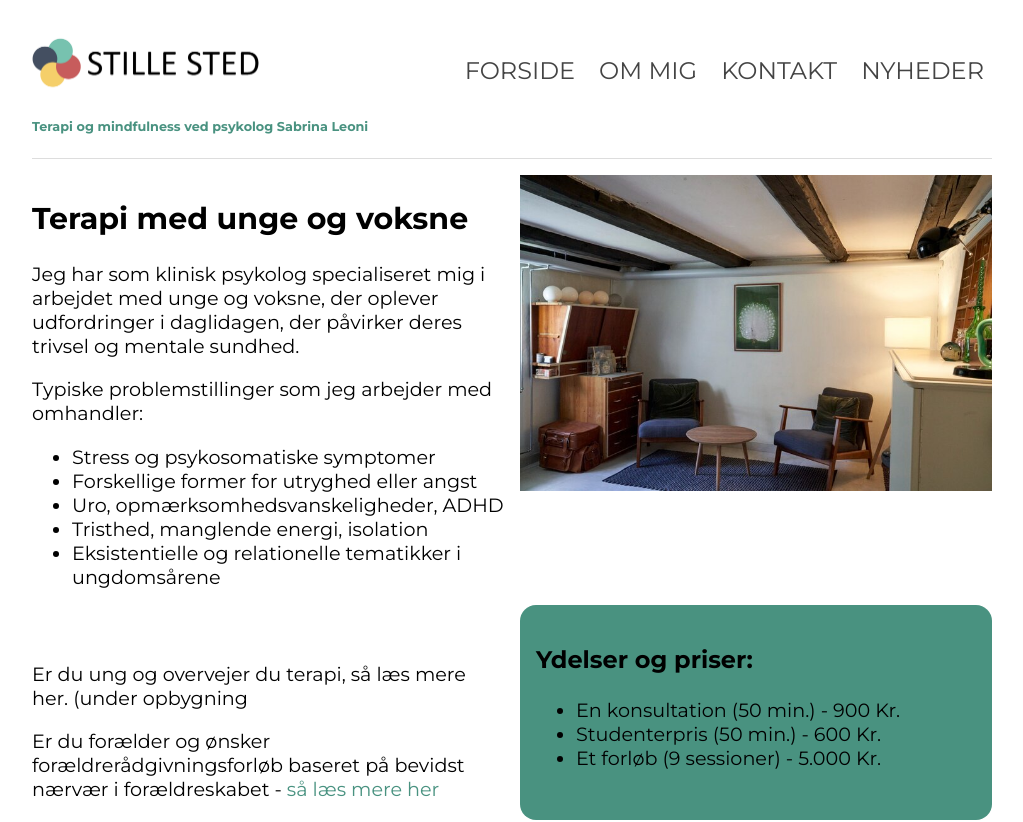
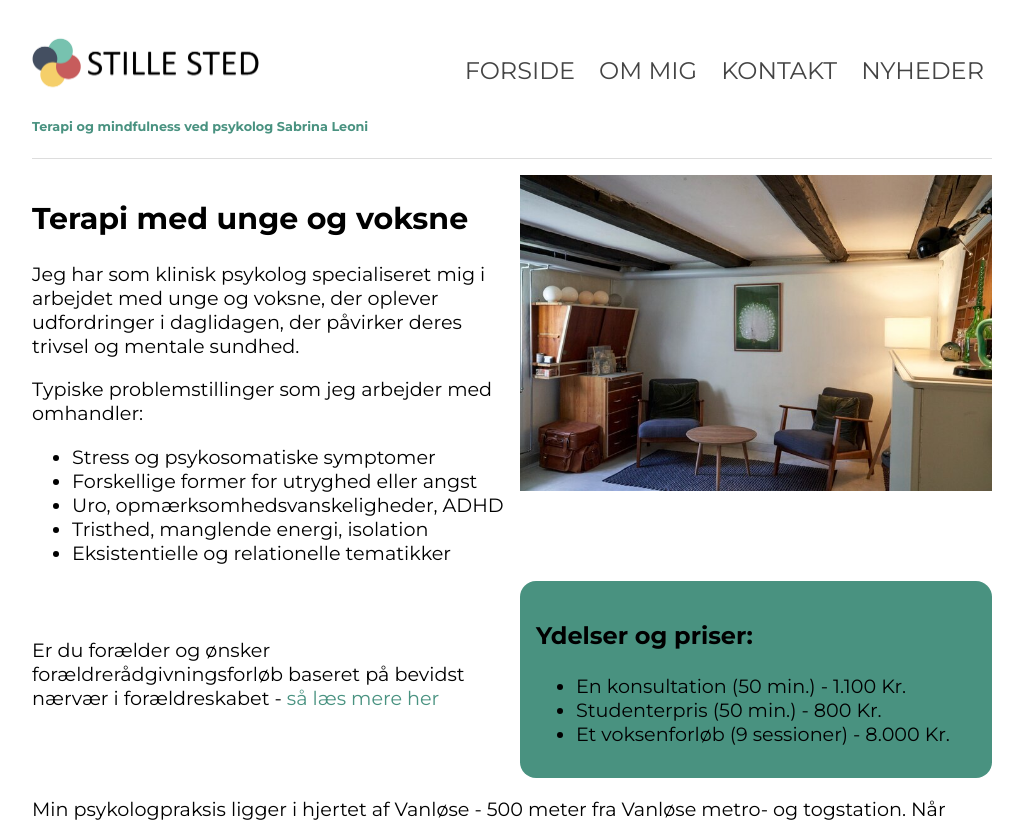
Before and after one commit to ajleoni/stillested.dk, a Next.js app: page /terapi in a window 1280 px wide. Shown: the top 822 px of the page, without its empty margins (128-1151 px from the left). Built offline with nearby package versions, Linux system fonts and the light colour scheme.

Commit message:
Small updates

```diff
--- a/components/Pages/AboutPage/AboutPage.js
+++ b/components/Pages/AboutPage/AboutPage.js
@@ -12,7 +12,6 @@ aboutText.p2 = 'Til dagligt arbejder jeg i Center for Mental Sundhed, København
 aboutText.p3 = 'Som psykolog er jeg stærkt forankret i den nyeste kliniske viden og terapeutiske udviklinger samt udviklingspsykologisk viden. Jeg arbejder med den metode, der passer til den enkeltes behov og livssituation, men er særligt inspireret af relationelle og mentaliseringsfremmende tilgange, ACT, Compassion Focused Therapy og Mindfulness-Baseret Kognitiv Terapi. ';
 aboutText.p4 = 'Jeg er uddannet i Mindfulness-Baseret Kognitiv Terapi for voksne med stress, angst eller depression ved Bangor University, Wales. Derudover er jeg uddannet og certificeret i en videreudvikling af Mindfulness-Baseret Kognitiv Terapi, der er særligt tilpasset til unge og børn - samt forældre (og fagfolk) - ved Institut for Psykologi, Amsterdam Universitet. Jeg er desuden certificeret i Åben og Rolig, der er et 9 ugers meditationsbaseret gruppeforløb for voksne, der oplever en høj grad af pres og stress i deres dagligdag. ';
 aboutText.p5 = 'Jeg holder mig løbende orienteret i den nyeste forskning og viden på feltet - gennem konferencer og kurser både nationalt og internationalt. Jeg anvender selv mindfulnessmeditation og bevidst nærvær i min dagligdag.';
-aboutText.p6 = 'Jeg er 42 år, gift og mor til tre.';
 
 const projectText = {};
 projectText.h2 ='Projekter';
--- a/components/Pages/HomePage/HomePage.js
+++ b/components/Pages/HomePage/HomePage.js
@@ -5,7 +5,7 @@ import {InPageNav} from '@components/Common/InPageNav/InPageNav.js';
 const homePageText = {};
 homePageText.p1 = 'Velkommen hos klinisk psykolog Sabrina Leoni. Min praksis kalder jeg for Stille Sted, fordi jeg i samarbejde med mine klienter hjælper dem til at stoppe op og finde hjem til sig selv, så det bliver tydeligere for den enkelte at se, hvad der er vigtigt og meningsfuld, og hvilke pejlemærker der derfor bliver vigtige at navigere efter i dagligdagen og i livet mere bredt.'
 homePageText.p2 = 'Jeg har gennem mange år arbejdet med at integrere meditation og mindfulnessøvelser i mit psykologiske virke og har set, hvordan det kan hjælpe mennesker, der kæmper med usikkerhed, forvirring, nedtrykthed, bekymringer og angst- eller stresssymptomer - læs gerne mere under mine måder at arbejde på.'
-homePageText.p3 = 'Jeg tager pt. ikke privatklienter, da jeg er på barsel. Jeg regner med at åbne for privatklienter igen efterår 2022.'
+homePageText.p3 = 'Jeg tager pt. ikke privatklienter.'
 
 
 export default function HomePage() {
--- a/components/Pages/TherapyPage/TherapyPage.js
+++ b/components/Pages/TherapyPage/TherapyPage.js
@@ -31,16 +31,16 @@ therapyText.b1 = 'Stress og psykosomatiske symptomer';
 therapyText.b2 = 'Forskellige former for utryghed eller angst';
 therapyText.b3 = 'Uro, opmærksomhedsvanskeligheder, ADHD';
 therapyText.b4 = 'Tristhed, manglende energi, isolation';
-therapyText.b5 = 'Eksistentielle og relationelle tematikker i ungdomsårene';
+therapyText.b5 = 'Eksistentielle og relationelle tematikker';
 
 const midText = {};
-midText.p1 ='Er du ung og overvejer du terapi, så læs mere her. (under opbygning';
+midText.p1 ='Er du ung og overvejer du terapi, så læs mere her. (under opbygning)';
 midText.p2 =<p>Er du forælder og ønsker forældrerådgivningsforløb baseret på bevidst nærvær i forældreskabet - <Link href="/mindfulness-til-foraeldre">så læs mere her</Link></p>;
 midText.p3 ='Min psykologpraksis ligger i hjertet af Vanløse - 500 meter fra Vanløse metro- og togstation. Når vejret tillader det, afholdes sessioner enten udenfor i haven eller i drivhuset. Ved dårligt vejr holder vi til i mit hyggelige kliniklokale.';
 midText.h3 ='Ydelser og priser:';
-midText.b1 ='En konsultation (50 min.) - 900 Kr.';
-midText.b2 ='Studenterpris (50 min.) - 600 Kr.';
-midText.b3 ='Et forløb (9 sessioner) - 5.000 Kr.';
+midText.b1 ='En konsultation (50 min.) - 1.100 Kr.';
+midText.b2 ='Studenterpris (50 min.) - 800 Kr.';
+midText.b3 ='Et voksenforløb (9 sessioner) - 8.000 Kr.';
 
 const wtText = {};
 wtText.h3 ='Walk and talk sessioner';
@@ -74,7 +74,6 @@ export default function TherapyPage() {
     <section className='flex'>
       <article className="oneHalf-to-all">
         <br /><br />
-        <p>{midText.p1}</p>
         {midText.p2}
       </article>
       <aside className="green-card oneHalf-to-all">
```
Also changed, not shown: components/Pages/ContactPage/ContactPage.js (+6 -4 lines), public/imgs/Pages/AboutPage/aboutAside.jpg.
